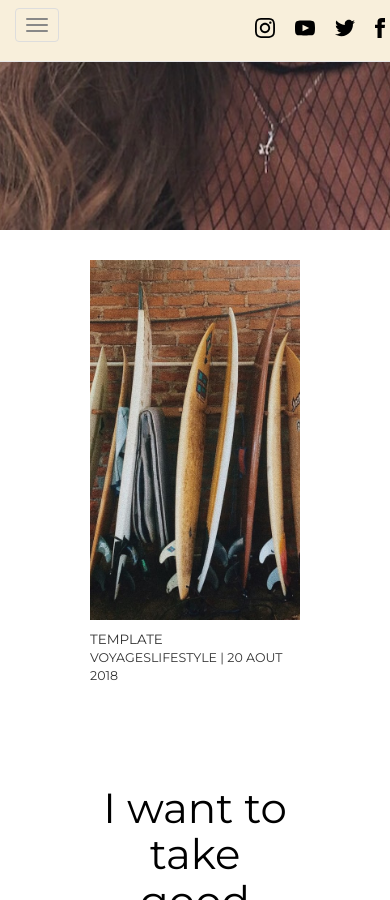
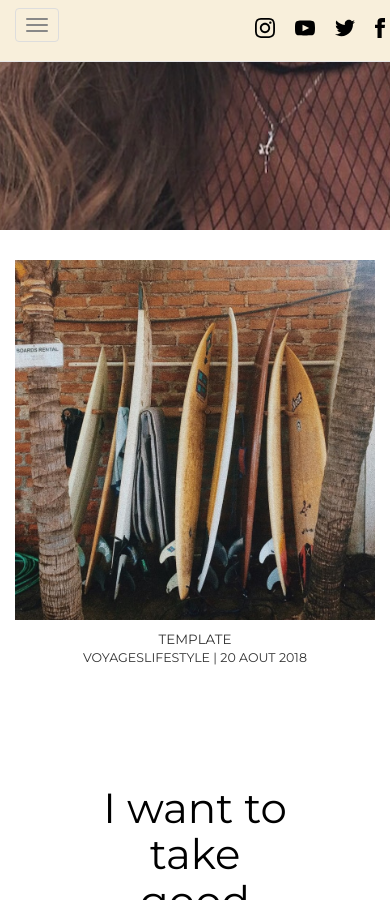
Before and after one commit to lpboucher/cindy-cournoyer, a Jekyll site: the page built from _pages/home.md, in a window 390 px wide and 900 px high, scrolled down 627 px. Built offline with Jekyll 4.4.1, drawn with Linux system fonts in a browser that asks for light colours; nearby versions of some CDN libraries; some web fonts are replaced; comment, search, counter and statistics services are not loaded.

Commit message:
Fixed large margin on sides of feature article on smaller screens, now feature image appears full width

```diff
--- a/assets/css/3-sections/_feature.sass
+++ b/assets/css/3-sections/_feature.sass
@@ -1,5 +1,9 @@
 #feature
     margin: 0 75px
+
+    @media (max-width: 900px)
+        margin: 0
+        text-align: center
 
     #main
         margin: 15px 0
```
